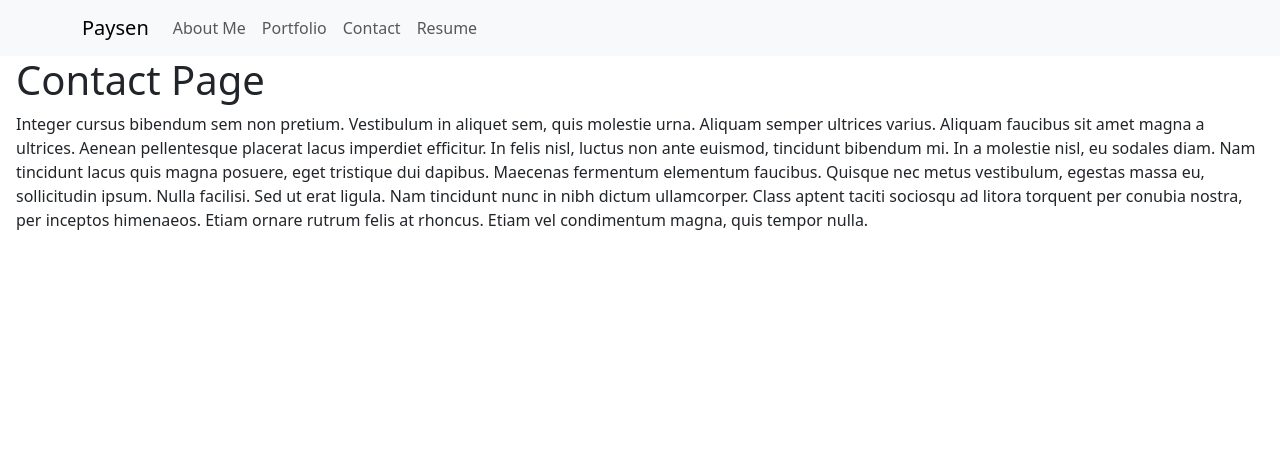
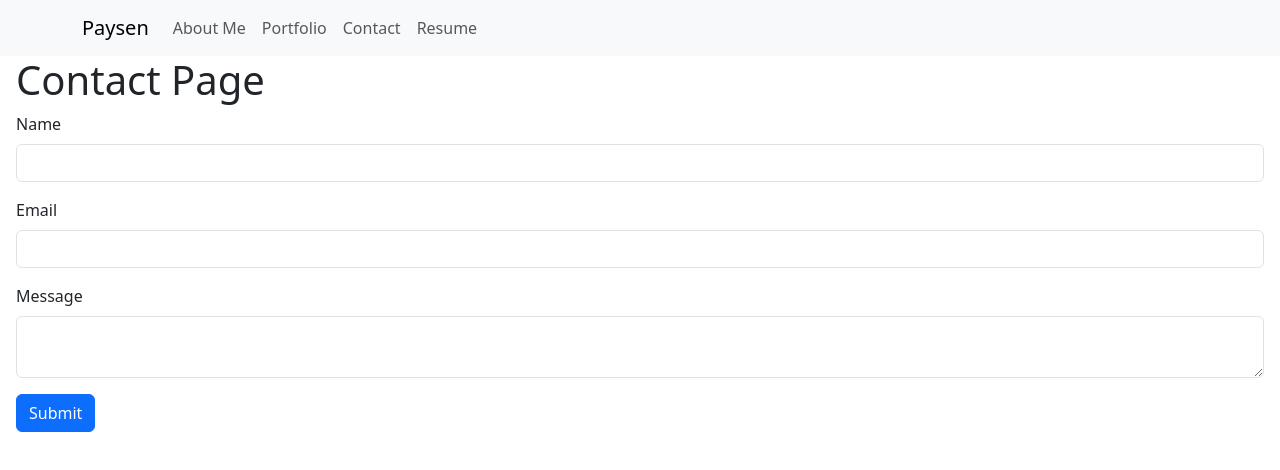
Before and after one commit to Paysen1/React-Portfolio, a React (Vite) app in the folder vite-project/: page /Contact in a window 1280 px wide. Shown: the top 470 px of the page. Built offline with nearby package versions, Linux system fonts and the light colour scheme.

Commit message:
contact page and logic finished

```diff
--- a/vite-project/src/pages/Contact.jsx
+++ b/vite-project/src/pages/Contact.jsx
@@ -1,20 +1,103 @@
+import React, { useState } from 'react';
+
 export default function Contact() {
+  const [formData, setFormData] = useState({
+    name: '',
+    email: '',
+    message: '',
+  });
+
+  const [formErrors, setFormErrors] = useState({
+    name: '',
+    email: '',
+    message: '',
+  });
+
+  const handleChange = (e) => {
+    const {name, value} = e.target;
+    setFormData({
+        ...formData,
+        [name]: value,
+    });
+  };
+
+  const handleSubmit = (e) => {
+    e.preventDefault();
+
+    const errors = {};
+    if (formData.name.trim() === '') {
+      errors.name = 'Please enter your name';
+    }
+    if (formData.email.trim() === '') {
+      errors.email = 'Please enter your email';
+    }
+    if (formData.message.trim() === '') {
+      errors.message = 'Please enter a message';
+    }
+
+    if (Object.keys(errors).length > 0) {
+      setFormErrors(errors);
+    } else {
+      console.log('Form submitted:', formData);
+    }
+  };
+
+
   return (
     <div>
       <h1>Contact Page</h1>
-        <p>
-          Integer cursus bibendum sem non pretium. Vestibulum in aliquet sem, quis
-          molestie urna. Aliquam semper ultrices varius. Aliquam faucibus sit amet
-          magna a ultrices. Aenean pellentesque placerat lacus imperdiet
-          efficitur. In felis nisl, luctus non ante euismod, tincidunt bibendum
-          mi. In a molestie nisl, eu sodales diam. Nam tincidunt lacus quis magna
-          posuere, eget tristique dui dapibus. Maecenas fermentum elementum
-          faucibus. Quisque nec metus vestibulum, egestas massa eu, sollicitudin
-          ipsum. Nulla facilisi. Sed ut erat ligula. Nam tincidunt nunc in nibh
-          dictum ullamcorper. Class aptent taciti sociosqu ad litora torquent per
-          conubia nostra, per inceptos himenaeos. Etiam ornare rutrum felis at
-          rhoncus. Etiam vel condimentum magna, quis tempor nulla.
-        </p>
+      <form onSubmit={handleSubmit}>
+        <div className="mb-3">
+          <label htmlFor="name" className="form-label">
+            Name
+          </label>
+          <input
+            type="text"
+            className={`form-control ${formErrors.name ? 'is-invalid' : ''}`}
+            id="name"
+            name="name"
+            value={formData.name}
+            onChange={handleChange}
+          />
+          {formErrors.name && (
+            <div className="invalid-feedback">{formErrors.name}</div>
+          )}
+        </div>
+        <div className="mb-3">
+          <label htmlFor="email" className="form-label">
+            Email
+          </label>
+          <input
+            type="email"
+            className={`form-control ${formErrors.email ? 'is-invalid' : ''}`}
+            id="email"
+            name="email"
+            value={formData.email}
+            onChange={handleChange}
+          />
+          {formErrors.email && (
+            <div className="invalid-feedback">{formErrors.email}</div>
+          )}
+        </div>
+        <div className="mb-3">
+          <label htmlFor="message" className="form-label">
+            Message
+          </label>
+          <textarea
+            className={`form-control ${formErrors.message ? 'is-invalid' : ''}`}
+            id="message"
+            name="message"
+            value={formData.message}
+            onChange={handleChange}
+          ></textarea>
+          {formErrors.message && (
+            <div className="invalid-feedback">{formErrors.message}</div>
+          )}
+        </div>
+        <button type="submit" className="btn btn-primary">
+          Submit
+        </button>
+      </form>
     </div>
   );
 }
```
Lines whose indentation alone changed are shown as unchanged.
